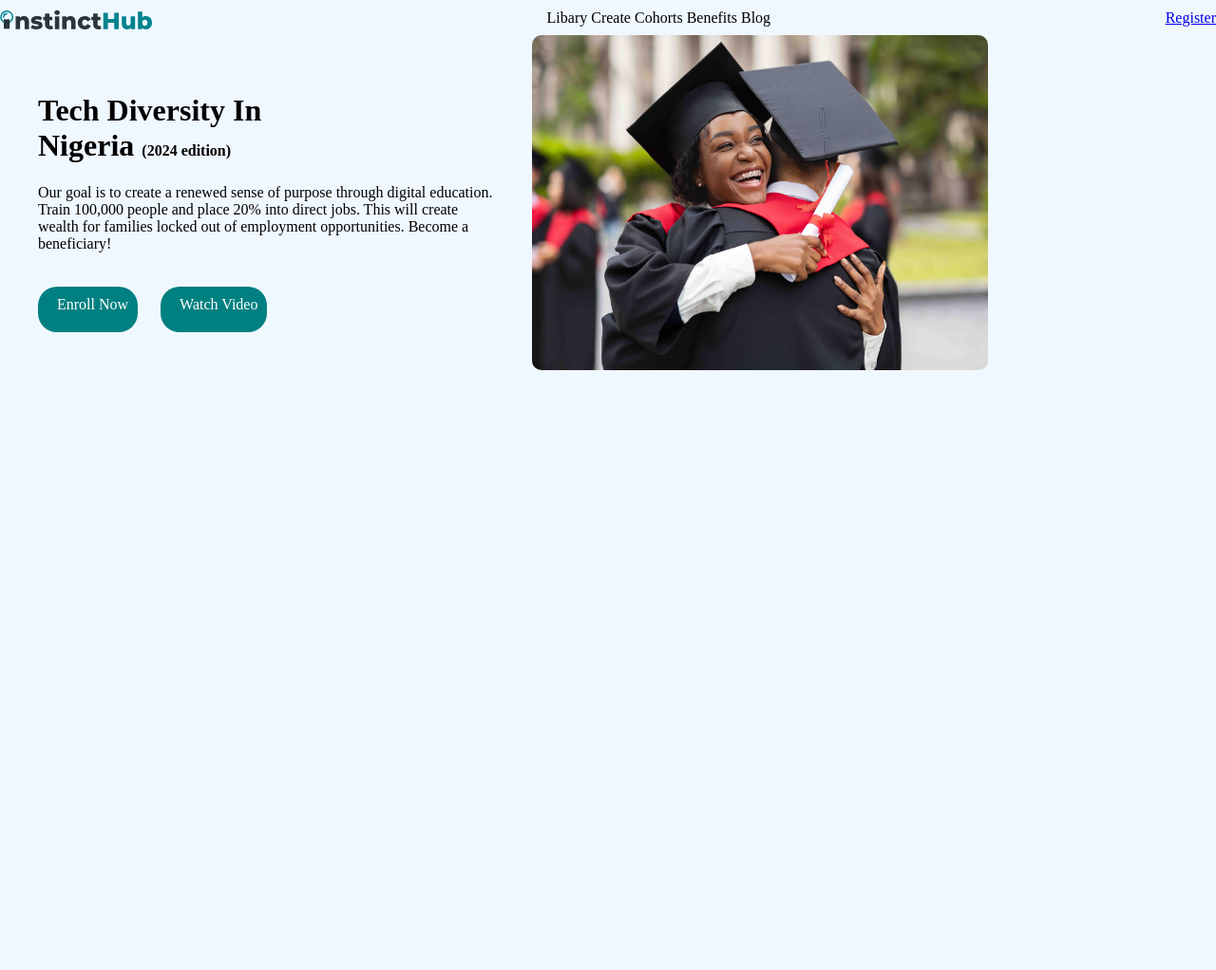
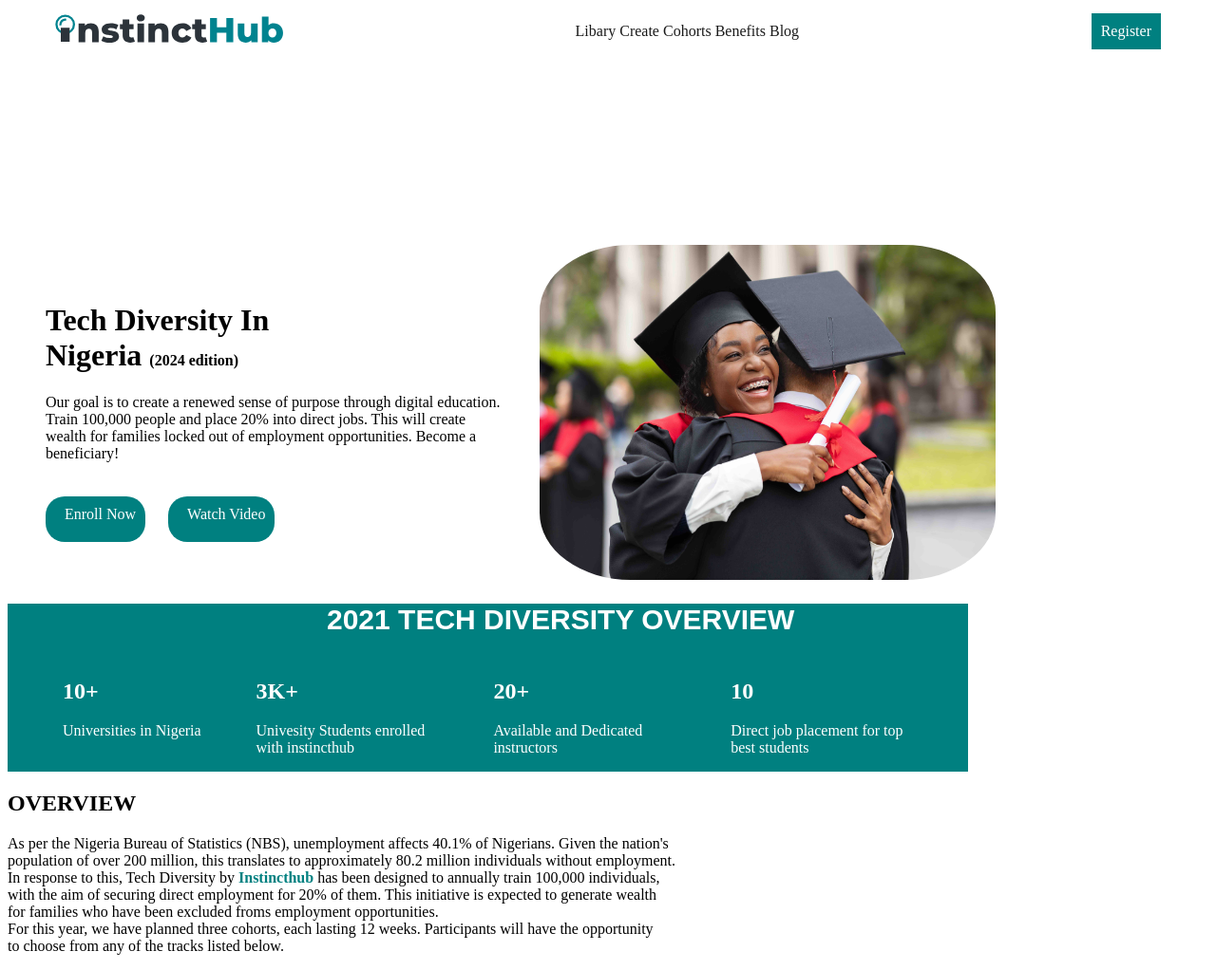
Before and after one commit to Emmanuel2487/TDN-CSS, a plain HTML site: page index.html in a window 1280 px wide. Shown: the whole page at 95% size. Before the commit the page ends 800 px from the top, so only its background shows below. Drawn offline with Linux system fonts and the light colour scheme.

Commit message:
index.html updated

```diff
--- a/assets/css/style.css
+++ b/assets/css/style.css
@@ -1,7 +1,11 @@
-body{
+.{
+       font-family:  "Nunito", san-serif;
+}
+.body{
        background-color: aliceblue;
        margin: 0;
-       padding: 0;
+       padding-left: 50px;
+       padding-right: 50px;
        justify-content: center;
        align-content: center;
        height: 50vh;
@@ -10,15 +14,36 @@ body{
 .wrapper{
        display: flex;
        justify-content: space-between;
-       gap: 1.5rem;
+       gap: 2rem;
+       height: 50px;
+       margin-bottom: 200px;
+       align-items: center;
+       padding-left: 50px;
+       padding-right: 50px;
 }
 .icon img{
-       width: 10rem;
+       width: 15rem;
+}
+.navlinks{
+       justify-content: space-around;
+       gap: 5rem;
+}
+.navbutton{
+       background-color: teal;
+       padding-left: 10px;
+       padding-right:10px ;
+       padding-top: 10px;
+       padding-bottom: 10px;
+}
+.navbutton a{
+      text-decoration: none;
+      background-color: teal;
+      color: white;
 }
 .navlinks a{
        text-decoration: none;
-       color: black;
-       gap: 1.5rem;
+       color: rgb(26, 26, 26);
+       gap: 2rem;
 }
 .first{
        display: flex;
@@ -49,10 +74,45 @@ body{
        margin-top: 20px;
 }
 .grid{
-       max-width: 50%;
+max-width: 25rem;
 }
 .grid img{
        width: 30rem;
        height: 100%;
-       border-radius: 10px;
+border-radius: 20%;
 }
+.container{
+       background-color: teal;
+      height: 70%;
+      width: 80%;
+      color: white;
+}
+.head{
+       padding-left: 21rem;
+       font-family:Arial;
+      font-size: 20px
+}
+.alphabets{
+       display:flex;
+       justify-content: space-evenly;
+}
+.A{
+max-width: 25rem;
+}
+.B{
+       max-width: 12rem;
+}
+.C{
+       max-width: 12rem;
+}
+.D{
+       max-width: 12rem;
+}
+.overview p{
+max-width: 45rem;
+}
+.instinct a{
+       color: teal;
+       text-decoration: none;
+        font-weight: bolder;
+}
--- a/index.html
+++ b/index.html
@@ -4,8 +4,12 @@
        <meta charset="UTF-8">
        <meta name="viewport" content="width=device-width, initial-scale=1.0">
        <title>Welcome to CSS project</title>
-       <link rel="stylesheet" href="/assets/css/style.css">
+       <link rel="stylesheet" href="/assets/css/style.css"><link rel="preconnect" href="https://fonts.googleapis.com">
+<link rel="preconnect" href="https://fonts.gstatic.com" crossorigin>
+<link href="https://fonts.googleapis.com/css2?family=Nunito:ital,wght@0,200..1000;1,200..1000&display=swap" rel="stylesheet">
+
 </head>
+
 <header>
       <nav class="wrapper">
 <div class="icon">
@@ -36,5 +40,40 @@
                    <div class="grid">
                         <img src="assets/img/tech.jpeg" alt="">
                    </div>
+      </div>
+      <div class="container">
+            <div class="head"><h2>2021 TECH DIVERSITY OVERVIEW</h2></div>
+       <div class="alphabets">
+            <div class="10+"><h2>10+</h2>
+                  <p>Universities in Nigeria </p>
+            </div>
+            <div class="B"><h2>3K+</h2>
+                  <p>Univesity Students enrolled with instincthub </p>
+                  </div>
+                  <div class="C">
+                       <h2>20+</h2>
+                       <p>Available and Dedicated instructors</p>
+                  </div>
+               <div class="D">
+                  <h2>10</h2>
+           <p>Direct job placement for top best students</p>
+                  </div>
+
+      </div>
+      </div>
+      </div>
+          <div class="overview">
+            <h2>OVERVIEW</h2>
+            <p>As per the Nigeria Bureau of Statistics (NBS), unemployment affects 40.1% of Nigerians. Given the nation's<br>
+             population of over 200 million, this translates to approximately 80.2 million individuals without employment.<br>
+
+              In response to this, Tech Diversity by <span class="instinct"><a href="#">Instincthub</a></span> has been designed to annually train 100,000 individuals,<br>
+               with the aim of securing direct employment for 20% of them. This initiative is expected to generate wealth<br>
+                for families who have been excluded froms employment opportunities.<br>
+              For this year, we have planned three cohorts, each lasting 12 weeks. Participants will have the opportunity<br>
+            to choose from any of the tracks listed below.</p>
+          </div>
+
+
 </body>
 </html>
```
